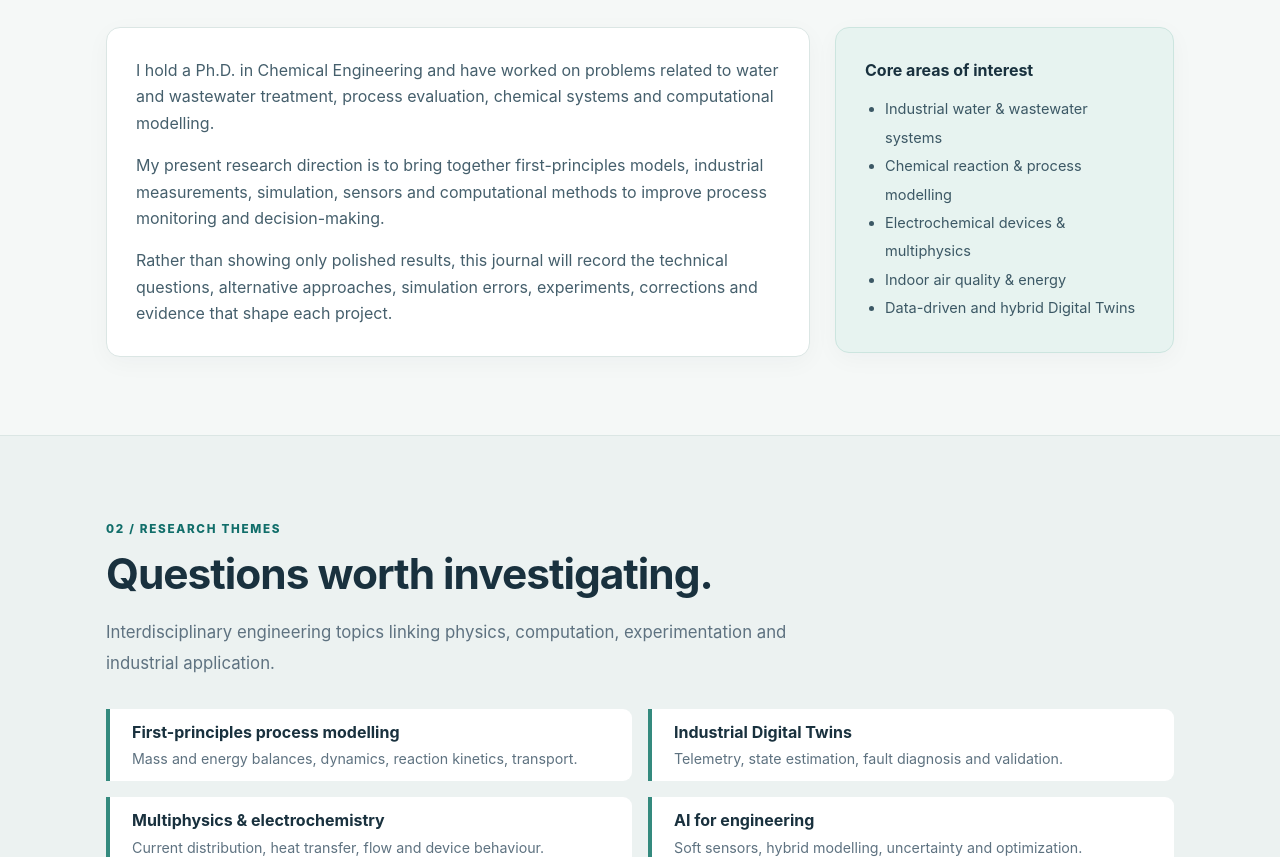
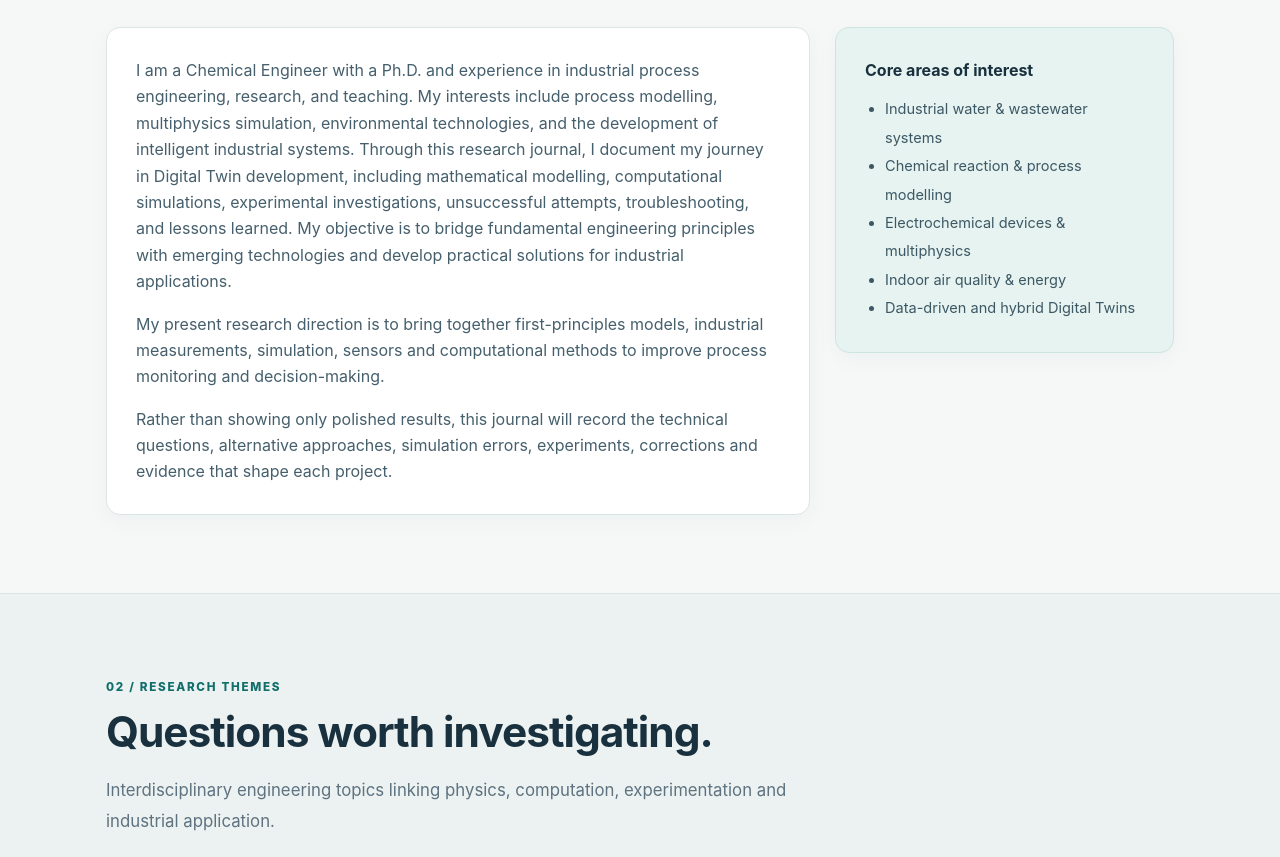
Before and after one commit to princegeorge-dtwin-rlab/princegeorge-dtwin-rlab, a plain HTML site: page index.html in a window 1280 px wide. Shown: the part 1146-2003 px from the top of the page. Drawn offline with Linux system fonts and the light colour scheme.

Commit message:
Update index.html

```diff
--- a/index.html
+++ b/index.html
@@ -87,7 +87,11 @@
       <div class="container">
         <div class="section-head"><span class="section-label">01 / About</span><h2>Engineering judgement grounded in science.</h2><p>My background is in chemical engineering, industrial process engineering, research and teaching. This website documents my journey toward developing practical, scientifically defensible Digital Twin systems.</p></div>
         <div class="about-grid">
-          <div class="panel"><p>I hold a Ph.D. in Chemical Engineering and have worked on problems related to water and wastewater treatment, process evaluation, chemical systems and computational modelling.</p><p>My present research direction is to bring together first-principles models, industrial measurements, simulation, sensors and computational methods to improve process monitoring and decision-making.</p><p>Rather than showing only polished results, this journal will record the technical questions, alternative approaches, simulation errors, experiments, corrections and evidence that shape each project.</p></div>
+          <div class="panel"><p>I am a Chemical Engineer with a Ph.D. and experience in industrial process engineering, research, and teaching. My interests include process modelling, multiphysics simulation, environmental technologies, and the development of intelligent industrial systems.
+
+Through this research journal, I document my journey in Digital Twin development, including mathematical modelling, computational simulations, experimental investigations, unsuccessful attempts, troubleshooting, and lessons learned.
+
+My objective is to bridge fundamental engineering principles with emerging technologies and develop practical solutions for industrial applications.</p><p>My present research direction is to bring together first-principles models, industrial measurements, simulation, sensors and computational methods to improve process monitoring and decision-making.</p><p>Rather than showing only polished results, this journal will record the technical questions, alternative approaches, simulation errors, experiments, corrections and evidence that shape each project.</p></div>
           <aside class="panel snapshot"><strong>Core areas of interest</strong><ul><li>Industrial water & wastewater systems</li><li>Chemical reaction & process modelling</li><li>Electrochemical devices & multiphysics</li><li>Indoor air quality & energy</li><li>Data-driven and hybrid Digital Twins</li></ul></aside>
         </div>
       </div>
```
